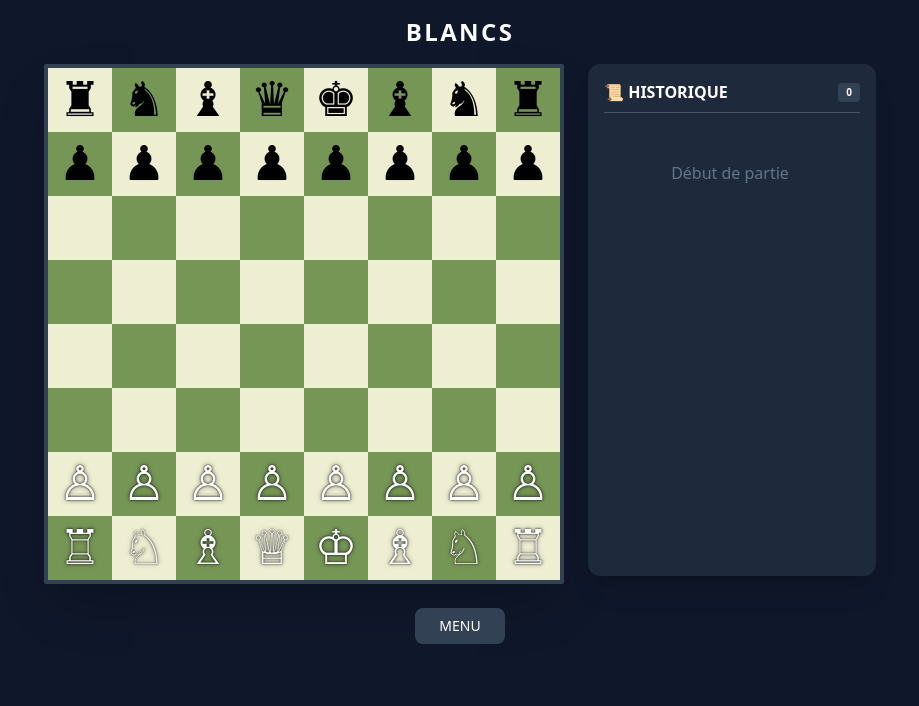
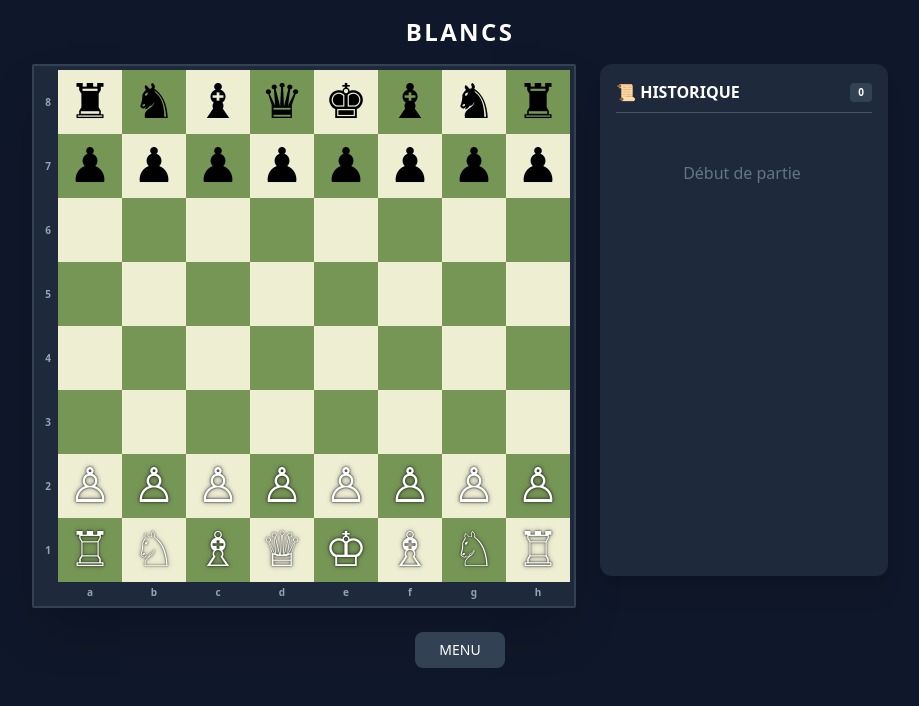
Before and after one commit to pfoliodev/atomic-chess, a website: page public/index.html in a window 1280 px wide. Both pictures are taken after a click on the button "LOCAL". Shown: the whole page, without its empty margins (180-1099 px from the left). Drawn offline with nearby package versions, Linux system fonts and the light colour scheme; no server answers.

Commit message:
update ui

```diff
--- a/public/index.html
+++ b/public/index.html
@@ -11,8 +11,13 @@
     .chess-piece { font-family: "Arial", sans-serif; user-select: none; }
     .history-scroll::-webkit-scrollbar { width: 4px; }
     .history-scroll::-webkit-scrollbar-thumb { background: #4b5563; border-radius: 10px; }
-    .move-dot { width: 14px; height: 14px; background-color: rgba(0, 0, 0, 0.2); border-radius: 50%; }
-    .capture-ring { width: 48px; height: 48px; border: 4px solid rgba(255, 0, 0, 0.2); border-radius: 50%; }
+    .move-dot { width: 12px; height: 12px; background-color: rgba(0, 0, 0, 0.2); border-radius: 50%; }
+    .capture-ring { width: 40px; height: 40px; border: 4px solid rgba(255, 0, 0, 0.2); border-radius: 50%; }
+
+    /* Styles pour les coordonnées */
+    .coord { font-size: 10px; font-weight: bold; color: #94a3b8; display: flex; align-items: center; justify-content: center; }
+    .coord-row { width: 20px; }
+    .coord-col { height: 20px; }
   </style>
   <script type="module">
     import { initializeApp } from 'https://www.gstatic.com/firebasejs/10.7.1/firebase-app.js';
@@ -48,7 +53,6 @@
     let kingMoved = { white: false, black: false };
     let rookMoved = { whiteKingSide: false, whiteQueenSide: false, blackKingSide: false, blackQueenSide: false };
 
-    // UTILISATION DE VARIATION SELECTOR (\uFE0E) POUR FORCER LE MODE TEXTE SUR MOBILE
     const pieceSymbols = {
       'k': '♚', 'q': '♛', 'r': '♜', 'b': '♝', 'n': '♞', 'p': '♟',
       'K': '♔\uFE0E', 'Q': '♕\uFE0E', 'R': '♖\uFE0E', 'B': '♗\uFE0E', 'N': '♘\uFE0E', 'P': '♙\uFE0E'
@@ -328,19 +332,34 @@
         </div>`;
         return;
       }
+
       const validMoves = selectedSquare ? getValidMoves(selectedSquare[0], selectedSquare[1]) : [];
+      const files = ['a', 'b', 'c', 'd', 'e', 'f', 'g', 'h'];
+      const ranks = ['8', '7', '6', '5', '4', '3', '2', '1'];
+
+      // On inverse les labels si on joue les noirs
+      const displayFiles = (playerColor === 'black') ? [...files].reverse() : files;
+      const displayRanks = (playerColor === 'black') ? [...ranks].reverse() : ranks;
+
+      const boardCells = [];
       const displayBoard = (playerColor === 'black') ? board.slice().reverse().map(r => r.slice().reverse()) : board;
-      const boardHTML = displayBoard.map((row, rIdx) => {
+
+      displayBoard.forEach((row, rIdx) => {
         const actualR = (playerColor === 'black') ? 7 - rIdx : rIdx;
-        return row.map((piece, cIdx) => {
+
+        // Label de ligne (Chiffre)
+        boardCells.push(`<div class="coord coord-row">${displayRanks[rIdx]}</div>`);
+
+        row.forEach((piece, cIdx) => {
           const actualC = (playerColor === 'black') ? 7 - cIdx : cIdx;
           const isLight = (actualR + actualC) % 2 === 0;
           const isSel = selectedSquare && selectedSquare[0] === actualR && selectedSquare[1] === actualC;
           const isExplo = explosions.some(e => e[0] === actualR && e[1] === actualC);
           const isPossibleMove = validMoves.some(m => m[0] === actualR && m[1] === actualC);
           const hasPiece = piece !== null;
-          return `<div onclick="window.handleSquareClick(${actualR}, ${actualC})"
-                 class="relative w-11 h-11 sm:w-16 sm:h-16 flex items-center justify-center text-3xl sm:text-5xl cursor-pointer
+
+          boardCells.push(`<div onclick="window.handleSquareClick(${actualR}, ${actualC})"
+                 class="relative w-10 h-10 sm:w-16 sm:h-16 flex items-center justify-center text-3xl sm:text-5xl cursor-pointer
                  ${isLight ? 'bg-[#eeeed2]' : 'bg-[#769656]'} ${isSel ? 'bg-[#f6f669]' : ''}
                  ${isExplo ? 'bg-red-500 animate-pulse' : ''}">
                  ${isPossibleMove ? (hasPiece ? `<div class="capture-ring absolute"></div>` : `<div class="move-dot"></div>`) : ''}
@@ -349,9 +368,14 @@
                        text-shadow: ${isWhitePiece(piece) ? '0 0 2px #000, 0 0 5px rgba(0,0,0,0.5)' : 'none'};">
                     ${piece ? pieceSymbols[piece] : ''}
                  </span>
-            </div>`;
-        }).join('');
-      }).join('');
+            </div>`);
+        });
+      });
+
+      // Ligne de labels de colonnes (Lettres)
+      boardCells.push(`<div></div>`); // Coin vide
+      displayFiles.forEach(f => boardCells.push(`<div class="coord coord-col">${f}</div>`));
+
       let historyHTML = "";
       for (let i = 0; i < moveHistory.length; i += 2) {
         historyHTML += `<div class="flex border-b border-slate-700 py-1.5 text-xs sm:text-sm">
@@ -360,6 +384,7 @@
             <span class="flex-1 font-bold text-white">${moveHistory[i+1] || ""}</span>
           </div>`;
       }
+
       app.innerHTML = `
         <div class="min-h-screen bg-slate-900 text-white p-2 sm:p-4 flex flex-col items-center">
           <div class="mb-4 text-center">
@@ -367,8 +392,12 @@
               ${gameOver ? 'Fin de partie' : (currentPlayer === 'white' ? 'Blancs' : 'Noirs')}
             </h2>
           </div>
+
           <div class="flex flex-col lg:flex-row gap-6 items-center lg:items-start">
-            <div id="chess-grid" class="grid grid-cols-8 border-4 border-slate-700 shadow-2xl overflow-hidden rounded-sm">${boardHTML}</div>
+            <div id="chess-grid" class="grid grid-cols-[20px_repeat(8,1fr)] bg-slate-800 p-1 border-2 border-slate-700 shadow-2xl rounded-sm">
+              ${boardCells.join('')}
+            </div>
+
             <div class="w-full max-w-[350px] lg:w-72 bg-slate-800 rounded-xl p-4 shadow-xl flex flex-col h-[200px] lg:h-[512px]">
               <h3 class="font-bold border-b border-slate-600 pb-2 mb-2 flex justify-between items-center">
                 <span>📜 HISTORIQUE</span>
@@ -377,16 +406,19 @@
               <div class="history-scroll overflow-y-auto flex-1 pr-1">${moveHistory.length === 0 ? '<p class="text-slate-500 text-center mt-10">Début de partie</p>' : historyHTML}</div>
             </div>
           </div>
+
           <div class="mt-6 flex gap-4">
             <button onclick="location.reload()" class="bg-slate-700 px-6 py-2 rounded-lg hover:bg-slate-600 transition text-sm">MENU</button>
             ${gameCode ? `<div class="bg-slate-800 px-4 py-2 rounded-lg border border-slate-600 text-sm">CODE: <span class="text-yellow-400 font-mono">${gameCode}</span></div>` : ''}
           </div>
+
           ${gameOver ? `<div class="fixed inset-0 bg-black/90 flex flex-col items-center justify-center z-50 p-6 text-center">
              <h1 class="text-5xl font-black text-white mb-2">${gameOver === 'draw' ? 'ÉGALITÉ' : (gameOver === 'white' ? 'BLANCS GAGNENT' : 'NOIRS GAGNENT')}</h1>
              <p class="text-yellow-500 text-2xl font-bold mb-8 italic">Le Roi a été pulvérisé !</p>
-             <button onclick="location.reload()" class="bg-blue-600 text-white px-12 py-4 rounded-full font-bold text-xl hover:scale-110 transition shadow-lg">REPLAY</button>
+             <button onclick="location.reload()" class="bg-blue-600 text-white px-12 py-4 rounded-full font-bold text-xl hover:scale-110 transition shadow-lg">REJOUER</button>
           </div>` : ''}
         </div>`;
+
         const historyDiv = document.querySelector('.history-scroll');
         if (historyDiv) historyDiv.scrollTop = historyDiv.scrollHeight;
     }
```
